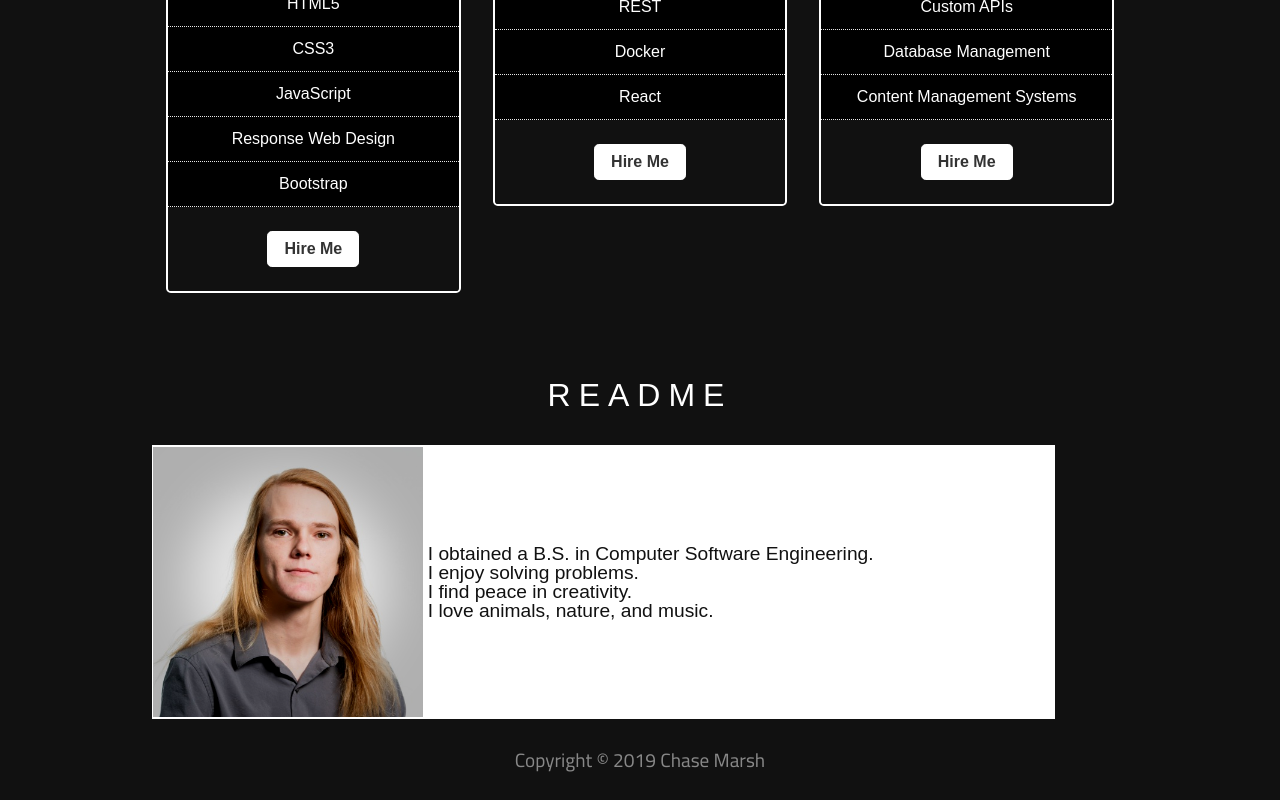
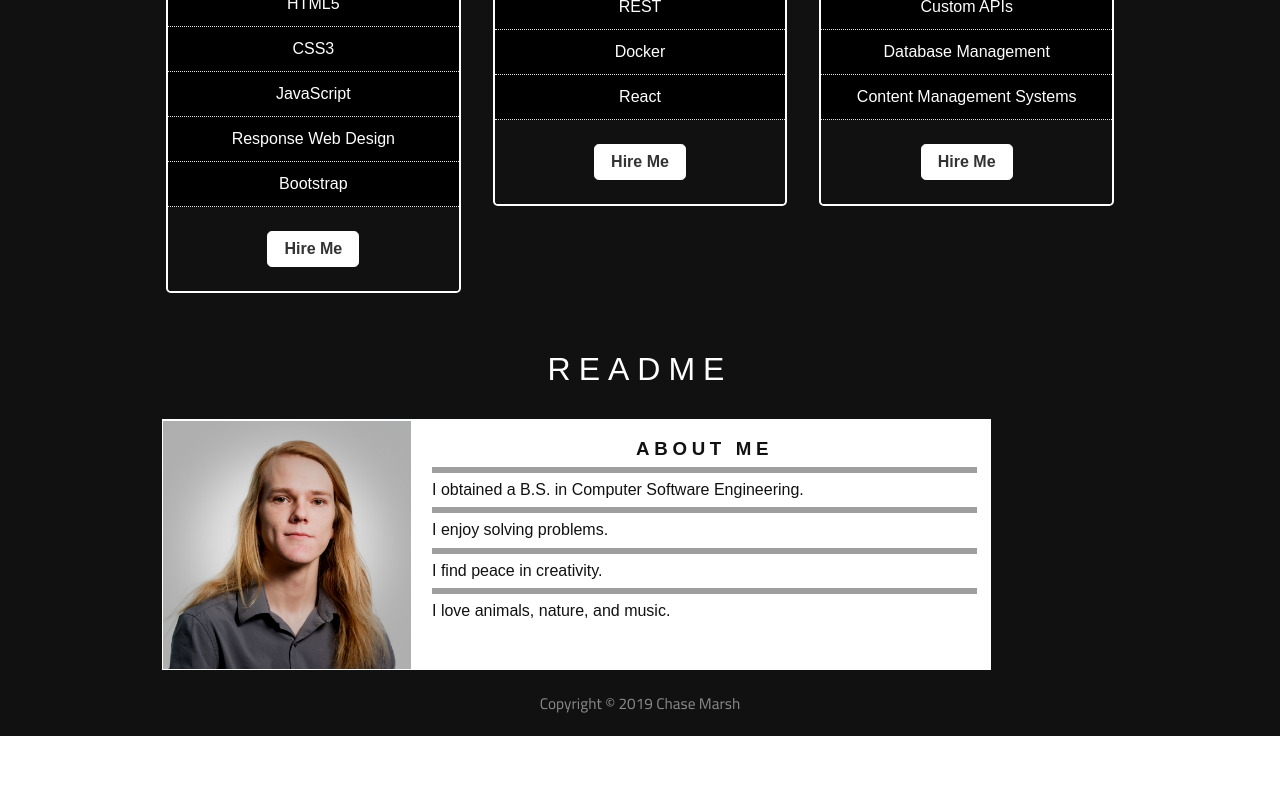
Before and after one commit to camarsh7/cmp, a plain HTML site: page index.html in a window 1280 px wide. Shown: the part 1047-1847 px from the top of the page. After the commit the page ends 1783 px from the top, so only its background shows below. Drawn offline with nearby package versions, Linux system fonts and the light colour scheme; grey boxes are pictures that could not be loaded.

Commit message:
Biography card

```diff
--- a/css/layouts/styles.css
+++ b/css/layouts/styles.css
@@ -33,6 +33,11 @@ p {
     padding: 0.1em;
 }
 
+.about-section {
+  margin-left: 10px;
+  margin-right: 10px;
+}
+
 .l-box .readme {
   color: #111;
   background-color: white;
@@ -40,7 +45,7 @@ p {
 }
 
 .l-box .readme p {
-  line-height: 1em;
+  line-height: 1.2em;
 }
 
 .l-box p {
@@ -57,8 +62,24 @@ p {
 
 .readme-text {
   max-width: 70%;
+  width: 66%;
   display: inline-block;
-  vertical-align: middle;
+  vertical-align: top;
+  margin-left: 2%;
+  margin-top: 2%;
+}
+
+.readme-text p {
+  margin-top: 0;
+}
+
+.readme-heading {
+  text-align: center;
+  margin: 0;
+}
+
+.readme-bio {
+  margin-bottom: 0;
 }
 
 /*
@@ -174,7 +195,11 @@ p {
 	color: 	#71EFD2;
 }
 
-
+hr.style13 {
+	height: 6px;
+	background: url(http://ibrahimjabbari.com/images/hr-12.png) repeat-x 0 0;
+    border: 0;
+}
 
 /*
  * -- PRICING TABLE WRAPPER --
@@ -186,7 +211,7 @@ p {
     margin: 0 auto;
  }
 .pricing-tables {
-    margin-bottom: 3.125em;
+    margin-bottom: 1.5em;
 	margin-top: 2em;
     text-align: center;
 	display: flex;
@@ -314,6 +339,9 @@ p {
     background: #111;
     color: #888;
     text-align: center;
+    font-size: 0.8em;
+    padding-left: 10px;
+    padding-right: 10px;
 }
     .footer a {
         color: #ddd;
--- a/index.html
+++ b/index.html
@@ -117,15 +117,17 @@
 
     <div class="information pure-g">
         <div class="pure-u-1 pure-u-md-1-1">
-            <div class="l-box">
+            <div class="l-box about-section">
                 <h3 class="information-head">README</h3>
                 <div class="l-box readme">
                   <img class="readme-photo" src="images/profilepic.png" alt="Chase Marsh Portrait">
                   <div class="readme-text">
-                    <p>I obtained a B.S. in Computer Software Engineering.<br>
-                    I enjoy solving problems.<br>
-                    I find peace in creativity.<br>
-                    I love animals, nature, and music.</p>
+                  <h3 class="readme-heading">About Me</h3>
+                    <p class="readme-bio">
+                    <hr class="style13">I obtained a B.S. in Computer Software Engineering.<br>
+                    <hr class="style13">I enjoy solving problems.<br>
+                    <hr class="style13">I find peace in creativity.<br>
+                    <hr class="style13">I love animals, nature, and music.</p>
                   </div>
                 </div>
             </div>
```
